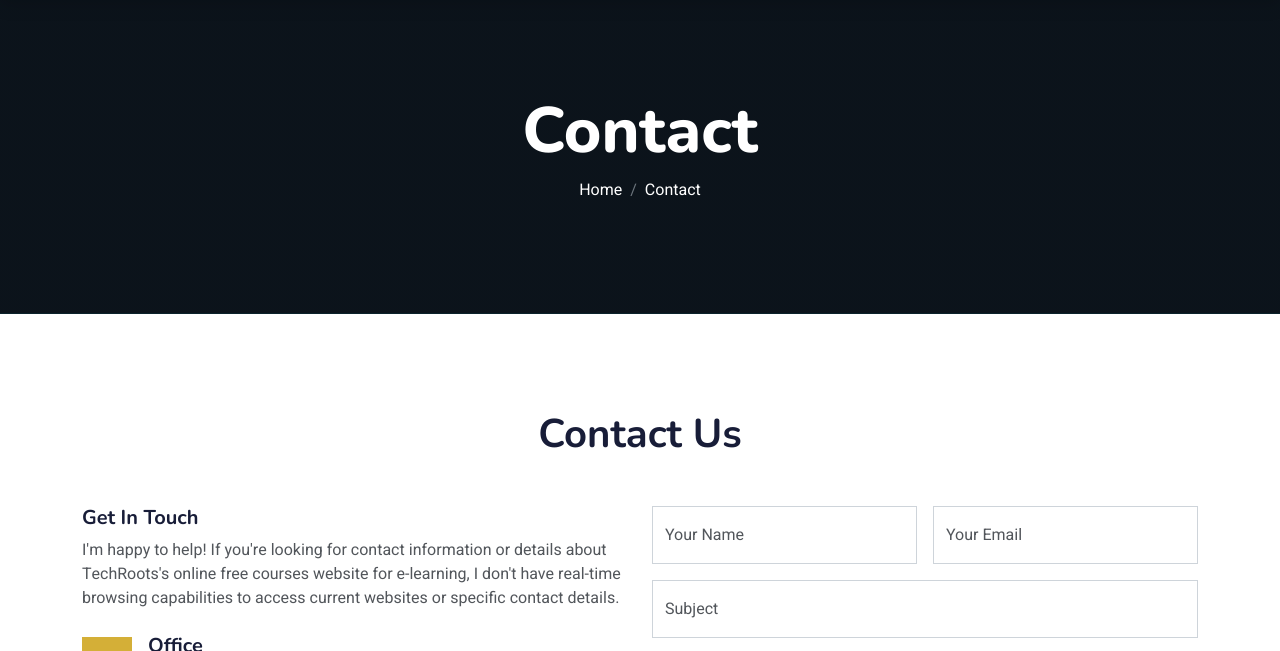
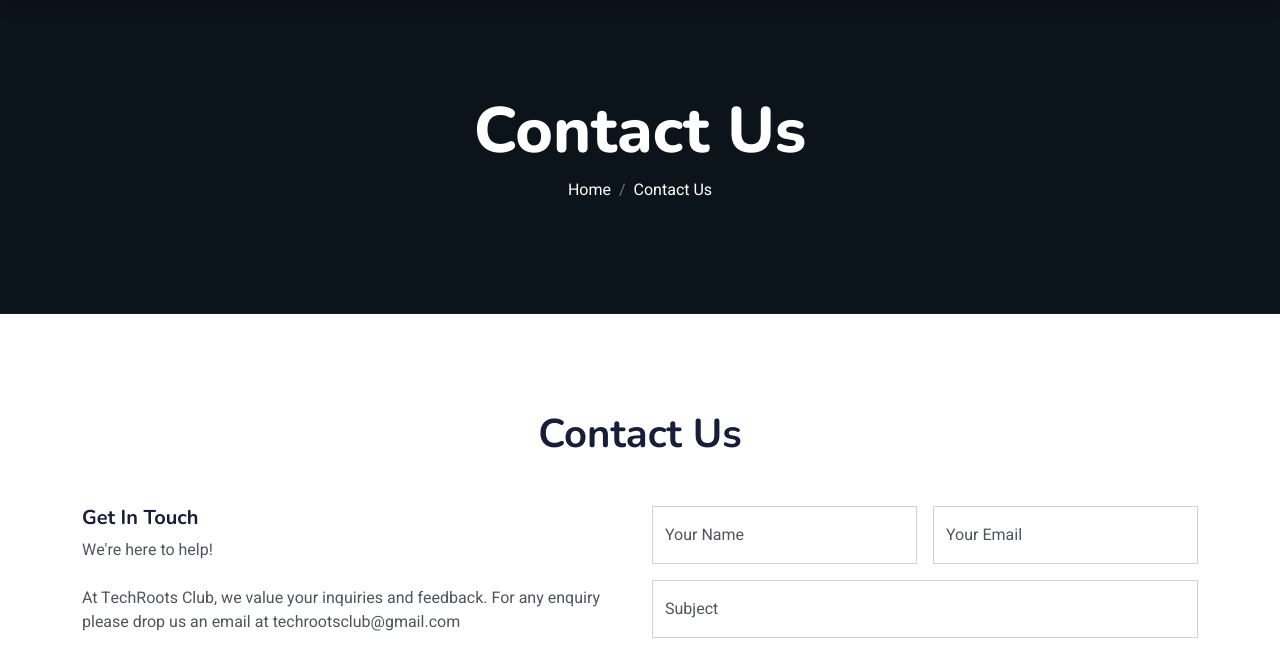
Before and after one commit to HIMANSHUTHAKUR00/TechRoots, a website with bundled scripts: page contact.html in a window 1280 px wide. Shown: the part 78-729 px from the top of the page. Built offline with nearby package versions, Linux system fonts and the light colour scheme.

Commit message:
Update contact.html

```diff
--- a/contact.html
+++ b/contact.html
@@ -83,11 +83,11 @@
         <div class="container py-5">
             <div class="row justify-content-center">
                 <div class="col-lg-10 text-center">
-                    <h1 class="display-3 text-white animated slideInDown">Contact</h1>
+                    <h1 class="display-3 text-white animated slideInDown">Contact Us</h1>
                     <nav aria-label="breadcrumb">
                         <ol class="breadcrumb justify-content-center">
                             <li class="breadcrumb-item"><a class="text-white" href="index.html">Home</a></li>
-                            <li class="breadcrumb-item text-white active" aria-current="page">Contact</li>
+                            <li class="breadcrumb-item text-white active" aria-current="page">Contact Us</li>
                         </ol>
                     </nav>
                 </div>
@@ -107,9 +107,8 @@
             <div class="row g-4">
                 <div class="col-lg-6 col-md-6 wow fadeInUp" data-wow-delay="0.1s">
                     <h5>Get In Touch</h5>
-                    <p class="mb-4">I'm happy to help! If you're looking for contact information or details about
-                        TechRoots's online free courses website for e-learning, I don't have real-time browsing
-                        capabilities to access current websites or specific contact details.</p>
+                    <p class="mb-4">We're here to help!</p>
+                    <p class="mb-4">At TechRoots Club, we value your inquiries and feedback. For any enquiry please drop us an email at techrootsclub@gmail.com</p>
                     <div class="d-flex align-items-center mb-3">
                         <div class="d-flex align-items-center justify-content-center flex-shrink-0"
                             style="width: 50px; height: 50px; background-color: #d4af37;">
```
